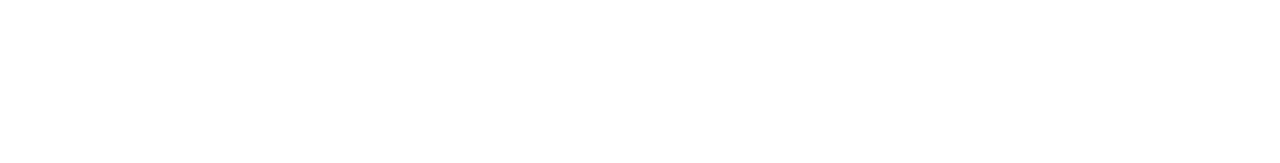
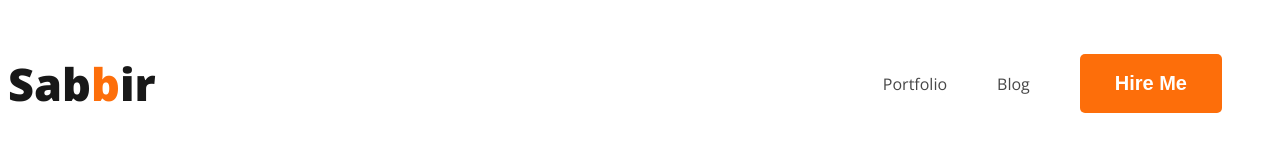
Before and after one commit to sabbir-noyon/web_developer_portfolio_prac_project_1, a plain HTML site: page index.html in a window 1280 px wide. Drawn offline with nearby package versions, Linux system fonts and the light colour scheme.

Commit message:
navigation part added

```diff
--- a/index.html
+++ b/index.html
@@ -4,6 +4,11 @@
     <meta charset="UTF-8">
     <meta name="viewport" content="width=device-width, initial-scale=1.0">
     <title>Web Developer Portfolio</title>
+    <link rel="preconnect" href="https://fonts.googleapis.com">
+    <link rel="preconnect" href="https://fonts.gstatic.com" crossorigin>
+    <link href="https://fonts.googleapis.com/css2?family=Open+Sans:wght@300;400;600;800&display=swap" rel="stylesheet">
+    <link rel="stylesheet" href="style.css">
+
 
 
 </head>
@@ -11,6 +16,18 @@
 <body>
 
     <header>
+        <nav>
+
+            <h3 class="navigation-title">Sab<span class="navigation-title-span-tag-color">b</span>ir</h3>
+
+            <ul>
+                <li><a href="#">Portfolio</a></li>
+                <li><a href="#">Blog</a></li>
+                <li><button class="navigation-button">Hire Me</button></li>
+
+            </ul>
+        </nav>
+
 
     </header>
 
--- /dev/null
+++ b/style.css
@@ -0,0 +1,58 @@
+
+
+/*
+font-family: 'Open Sans', sans-serif;
+*/
+
+body{
+    font-family: 'lato', sans-serif;
+    font-family:'Open Sans', sans-serif;
+}
+
+nav{
+    display:flex;
+    justify-content: space-between;
+    align-items: center;
+}
+
+
+.navigation-title{
+color: #181818;
+font-size: 45px;
+font-style: normal;
+font-weight: 800;
+line-height: normal;
+}
+
+.navigation-title-span-tag-color{
+    color:#FD6E0A;
+
+}
+
+
+nav >ul{
+    display:flex;
+    align-items: center;
+}
+
+nav li{
+    list-style-type: none;
+    margin-right:50px;
+}
+
+nav a{
+    text-decoration: none;
+    color:#474747;
+}
+
+.navigation-button{
+    background-color: #FD6E0A;
+    border:none;
+    font-size: 20px;
+    font-weight: 700;
+    font-style:normal;
+    color:#ffffff;
+
+    padding: 18px 35px;
+    border-radius:5px;
+}
```
